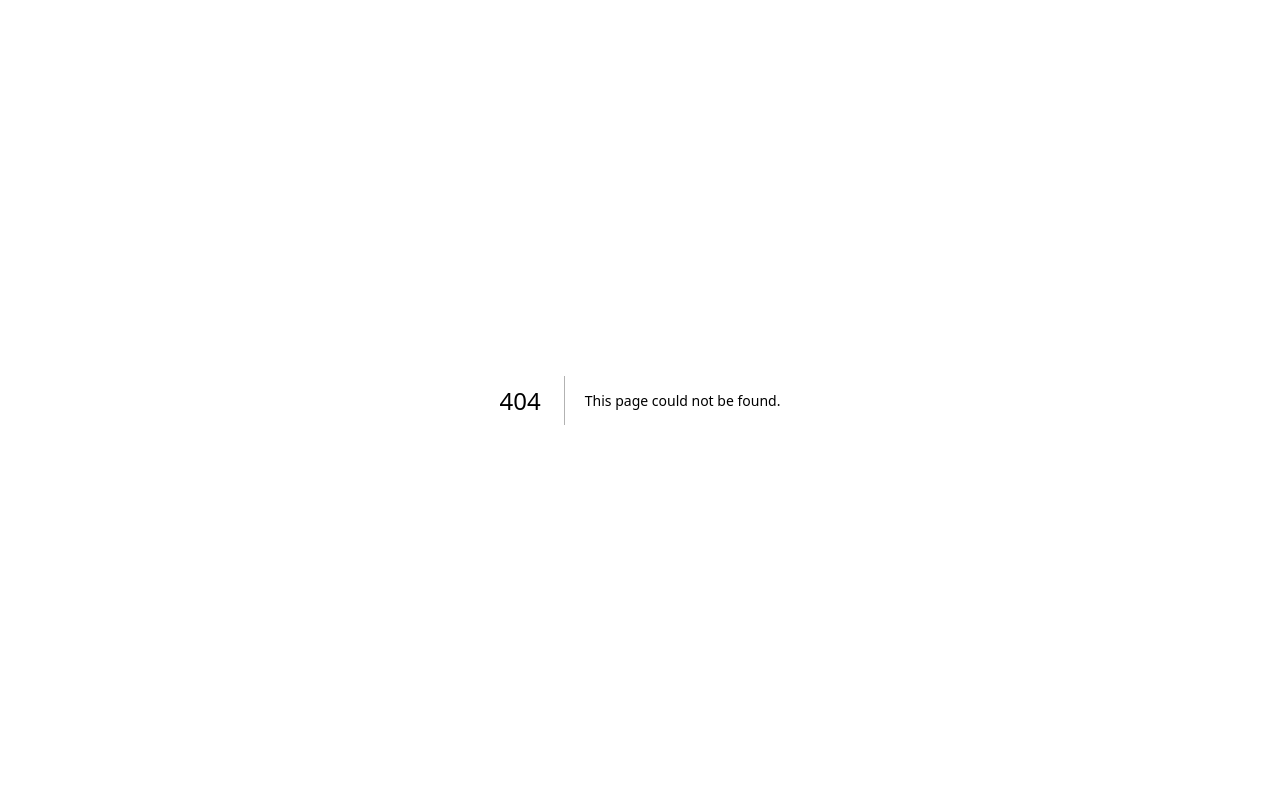
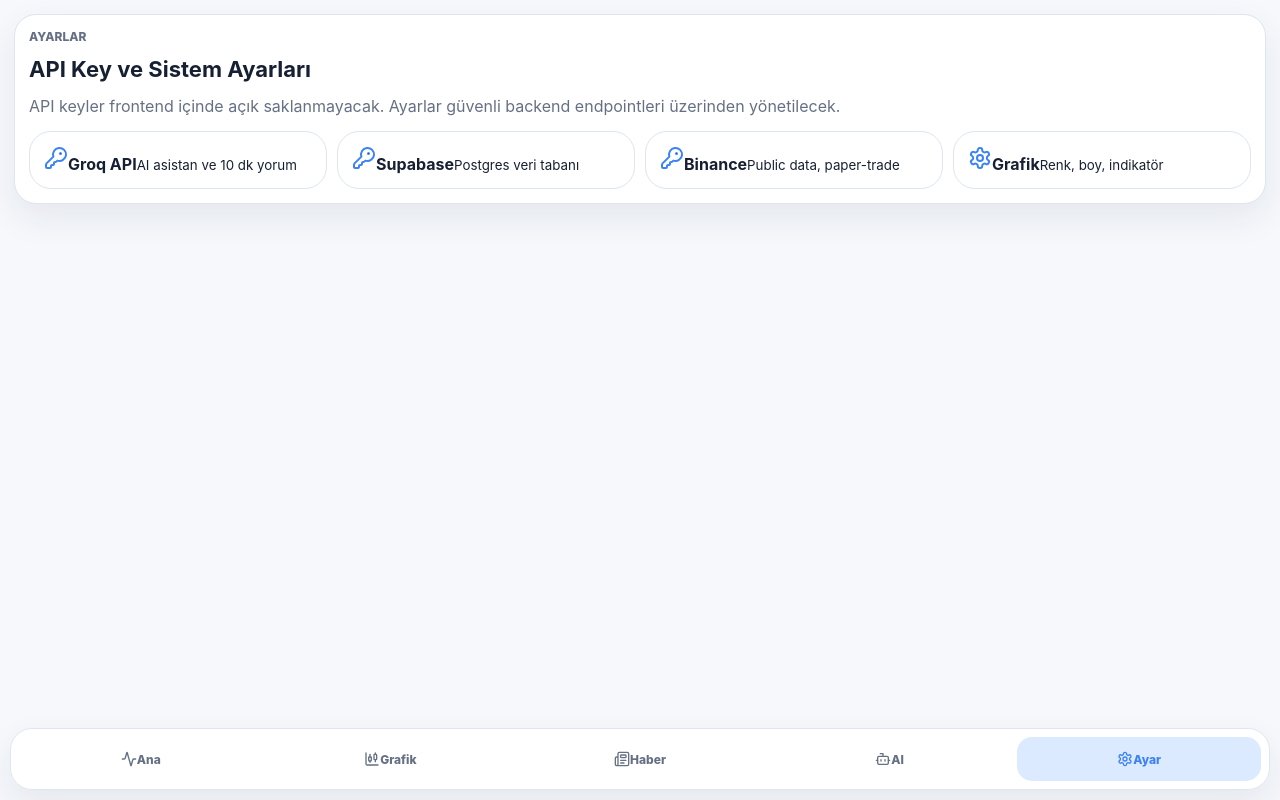
Before and after one commit to mehmetdem2005/Yeni-, a Next.js app in the folder frontend/: page /settings in a window 1280 px wide. Before the commit this address had no page. Built offline with nearby package versions, Linux system fonts and the light colour scheme.

Commit message:
Add settings route placeholder

```diff
--- /dev/null
+++ b/frontend/app/settings/page.tsx
@@ -0,0 +1,23 @@
+import { KeyRound, Settings } from 'lucide-react';
+import { MobileNav } from '@/components/MobileNav';
+
+export default function SettingsPage() {
+  return (
+    <main className="app-shell">
+      <section className="card" style={{ display: 'grid', gap: 12 }}>
+        <div style={{ color: 'var(--muted)', fontSize: 12, fontWeight: 800 }}>AYARLAR</div>
+        <h1 style={{ margin: 0, fontSize: 22 }}>API Key ve Sistem Ayarları</h1>
+        <p style={{ color: 'var(--muted)', lineHeight: 1.55, margin: 0 }}>
+          API keyler frontend içinde açık saklanmayacak. Ayarlar güvenli backend endpointleri üzerinden yönetilecek.
+        </p>
+        <div className="compact-grid">
+          <div className="card" style={{ boxShadow: 'none' }}><KeyRound color="var(--primary)" /><b>Groq API</b><small>AI asistan ve 10 dk yorum</small></div>
+          <div className="card" style={{ boxShadow: 'none' }}><KeyRound color="var(--primary)" /><b>Supabase</b><small>Postgres veri tabanı</small></div>
+          <div className="card" style={{ boxShadow: 'none' }}><KeyRound color="var(--primary)" /><b>Binance</b><small>Public data, paper-trade</small></div>
+          <div className="card" style={{ boxShadow: 'none' }}><Settings color="var(--primary)" /><b>Grafik</b><small>Renk, boy, indikatör</small></div>
+        </div>
+      </section>
+      <MobileNav active="/settings" />
+    </main>
+  );
+}
```
